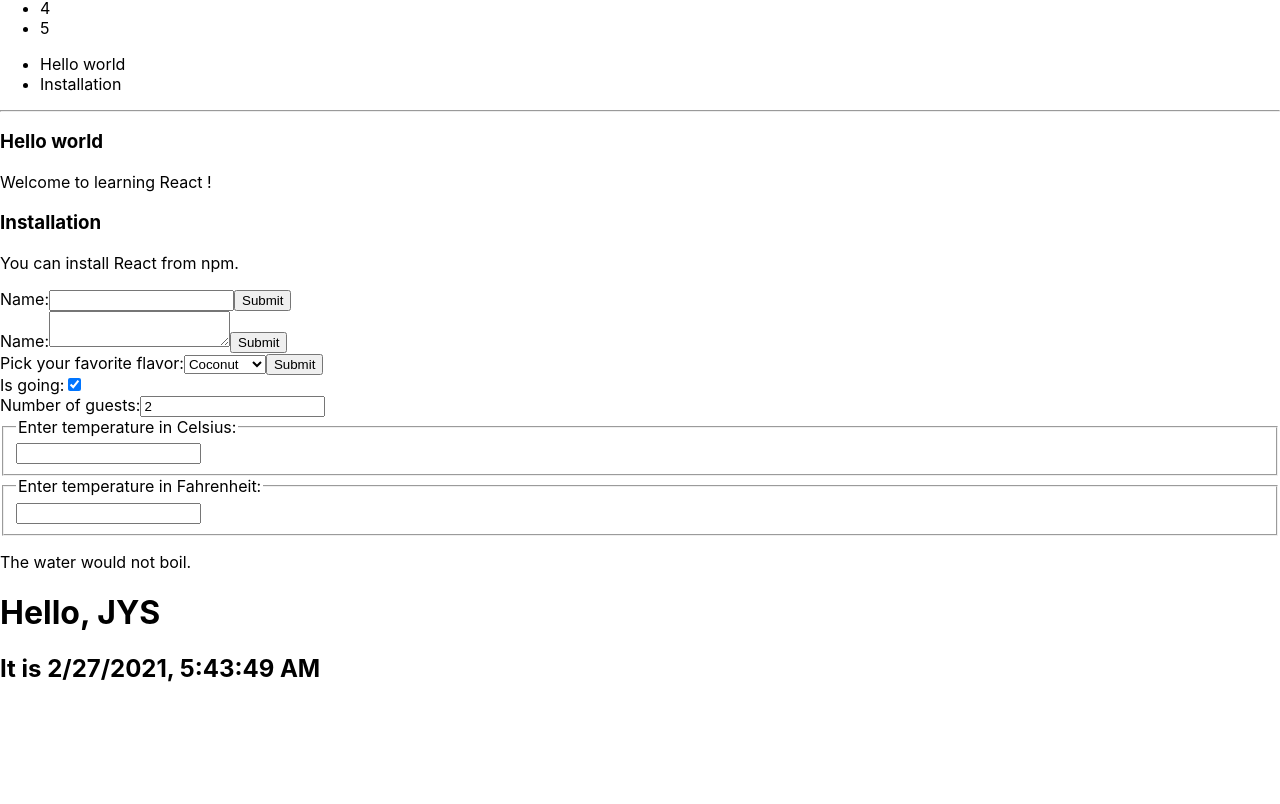
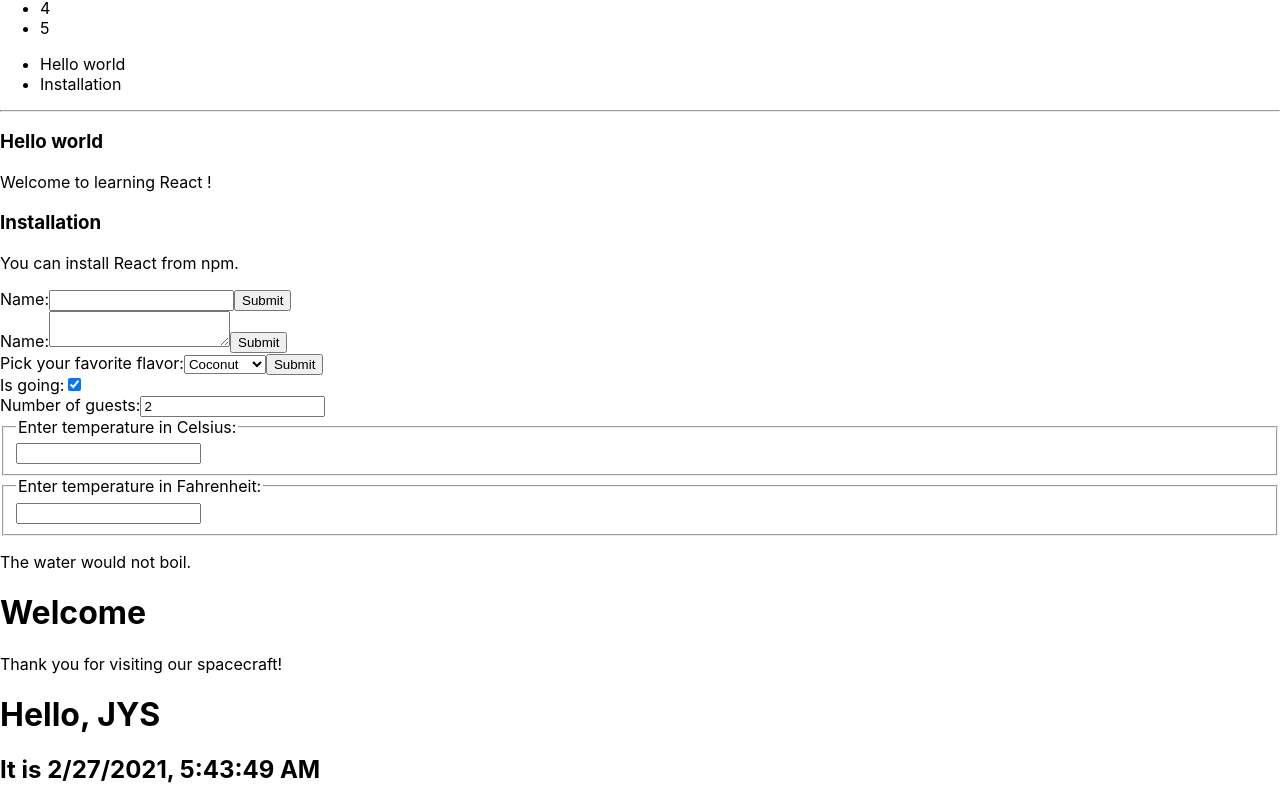
Before and after one commit to camp-son/react-tutorial, a React (Create React App) app: page / in a window 1280 px wide. Shown: the part 733-1537 px from the top of the page. Before the commit the page ends 1435 px from the top, so only its background shows below. Built offline with nearby package versions, Linux system fonts and the light colour scheme.

Commit message:
컴포넌트 합성

```diff
--- a/src/App.js
+++ b/src/App.js
@@ -10,6 +10,7 @@ import EssayForm from "./component/EssayForm";
 import FlavorForm from "./component/FlavorForm";
 import Reservation from "./component/Reservation";
 import Calculator from "./component/Calculator";
+import WelcomeDialog from "./component/WelcomeDialog";
 
 const numbers = [1, 2, 3, 4, 5];
 // const listItems = numbers.map((number) => <li>{number}</li>);
@@ -45,6 +46,7 @@ function App() {
       <FlavorForm />
       <Reservation />
       <Calculator />
+      <WelcomeDialog />
     </div>
   );
 }
--- /dev/null
+++ b/src/component/FancyBorder.jsx
@@ -0,0 +1,9 @@
+const FancyBorder = (props) => {
+  return (
+    <div className={`FancyBorder FancyBorder-${props.color}`}>
+      {props.children}
+    </div>
+  );
+};
+
+export default FancyBorder;
--- /dev/null
+++ b/src/component/WelcomeDialog.jsx
@@ -0,0 +1,12 @@
+import FancyBorder from "./FancyBorder";
+
+const WelcomeDialog = (props) => {
+  return (
+    <FancyBorder>
+      <h1 className="Dialog-title">Welcome</h1>
+      <p className="Dialog-message">Thank you for visiting our spacecraft!</p>
+    </FancyBorder>
+  );
+};
+
+export default WelcomeDialog;
```
